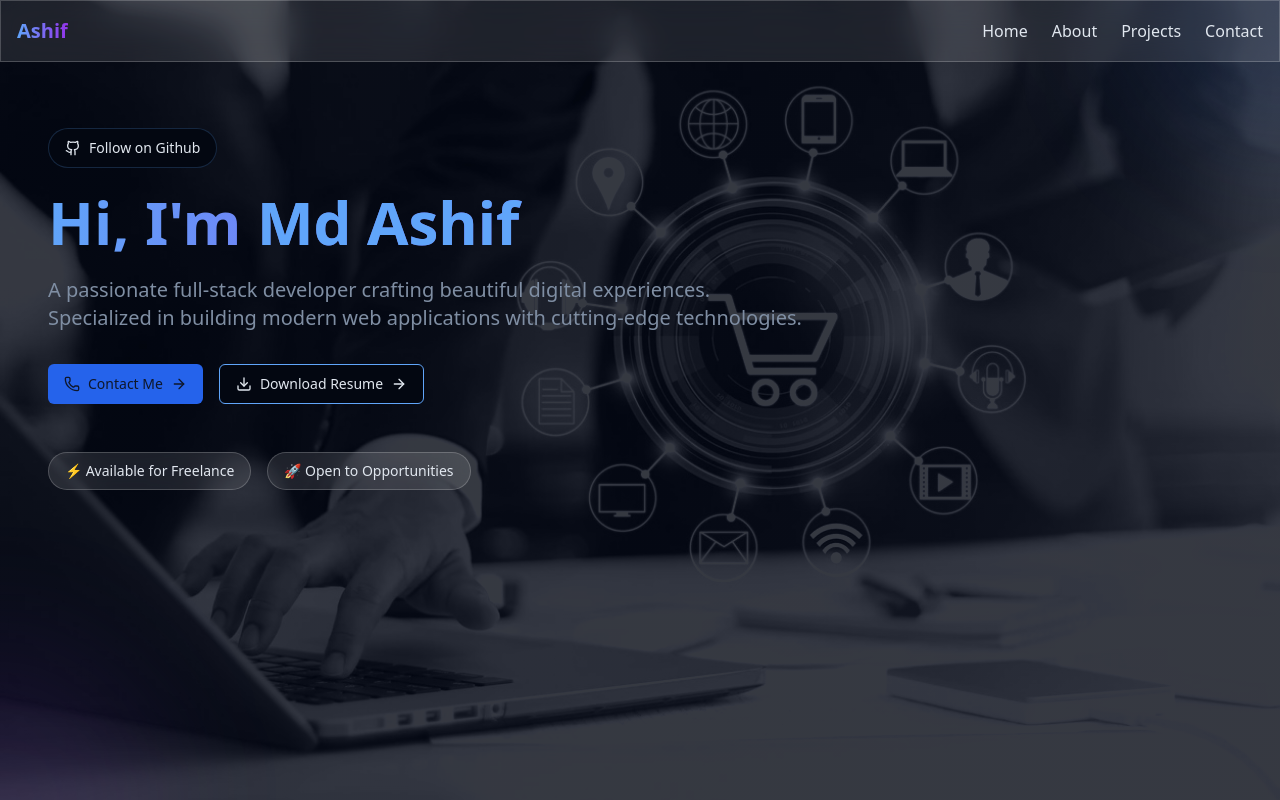
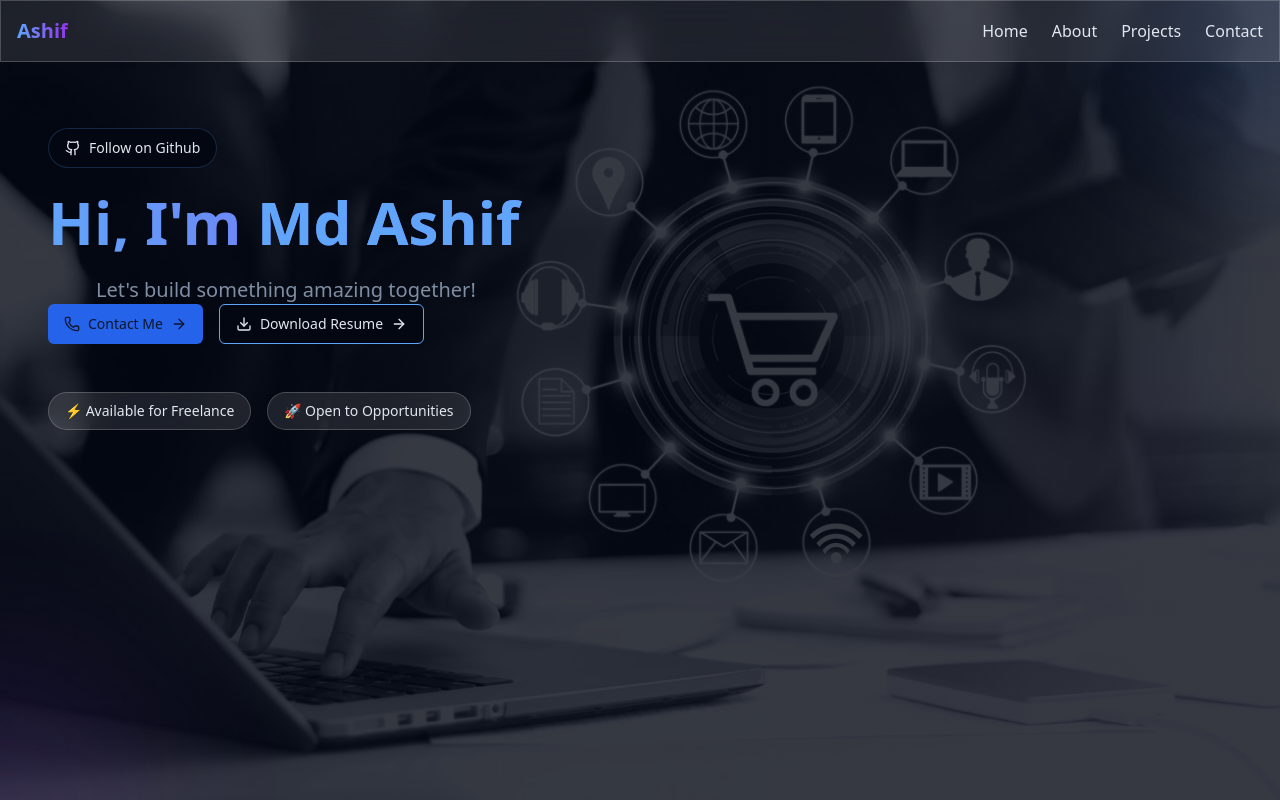
Before and after one commit to ashifreza72/portfolio, a Next.js app: page / in a window 1280 px wide. Shown: the top 800 px of the page. Built offline with nearby package versions, Linux system fonts and the light colour scheme.

Commit message:
fixed error

```diff
--- a/src/components/sections/AboutSection.tsx
+++ b/src/components/sections/AboutSection.tsx
@@ -4,7 +4,6 @@ import { Button } from '@/components/ui/button';
 import { ArrowRight, Download } from 'lucide-react';
 import Image from 'next/image';
 import { downloadResume } from '@/utils/downloadResume';
-import { Icon } from '@iconify/react';
 import { useEffect, useState, useRef } from 'react';
 import dynamic from 'next/dynamic';
 
@@ -164,8 +163,8 @@ export function AboutSection() {
           {/* Content Section */}
           <div className='space-y-6'>
             <p className='text-lg text-muted-foreground leading-relaxed'>
-              <span className='text-blue-400 font-semibold'>Hi there!</span> I'm
-              a{' '}
+              <span className='text-blue-400 font-semibold'>Hi there!</span>{' '}
+              I&apos;m a{' '}
               <span className='text-purple-400 font-semibold'>
                 Full Stack Developer
               </span>{' '}
--- a/src/components/sections/ContactSection.tsx
+++ b/src/components/sections/ContactSection.tsx
@@ -46,10 +46,9 @@ export function ContactSection() {
         <h2 className='text-3xl font-bold mb-12 gradient-text'>Get In Touch</h2>
         <div className='grid md:grid-cols-2 gap-12'>
           <div>
-            <p className='text-muted-foreground mb-6'>
-              I'm always open to new opportunities and interesting projects.
-              Feel free to reach out if you'd like to collaborate or just say
-              hi!
+            <p className='text-muted-foreground mb-8'>
+              I&apos;m currently available for freelance work. Let&apos;s build
+              something great together!
             </p>
             <div className='flex gap-4'>
               <Button
--- a/src/components/sections/HeroSection.tsx
+++ b/src/components/sections/HeroSection.tsx
@@ -1,6 +1,6 @@
 import { useState } from 'react';
 import { Button } from '@/components/ui/button';
-import { ArrowRight, Github, Phone, FileText, Download } from 'lucide-react';
+import { ArrowRight, Github, Phone, Linkedin, Download } from 'lucide-react';
 import Image from 'next/image';
 import { PDFViewer } from '@/components/PDFViewer';
 import { downloadResume } from '@/utils/downloadResume';
@@ -66,10 +66,8 @@ export function HeroSection() {
               Hi, I'm <span className='text-blue-400'>Md Ashif</span>
             </h1>
 
-            <p className='text-xl text-muted-foreground mb-8'>
-              A passionate full-stack developer crafting beautiful digital
-              experiences. Specialized in building modern web applications with
-              cutting-edge technologies.
+            <p className='text-muted-foreground text-lg md:text-xl max-w-2xl mx-auto'>
+              Let&apos;s build something amazing together!
             </p>
 
             <div className='flex flex-col sm:flex-row gap-4'>
--- a/src/components/sections/ProjectsSection.tsx
+++ b/src/components/sections/ProjectsSection.tsx
@@ -1,5 +1,5 @@
 import { Button } from '@/components/ui/button';
-import { Github, ExternalLink, Link as LinkIcon } from 'lucide-react';
+import { Github, Link as LinkIcon } from 'lucide-react';
 import Image from 'next/image';
 
 export function ProjectsSection() {
@@ -93,7 +93,7 @@ export function ProjectsSection() {
           </h2>
 
           <p className='text-lg text-muted-foreground max-w-2xl mx-auto leading-relaxed'>
-            Here are some of the projects I've worked on.{' '}
+            Here are some of the projects I&apos;ve worked on.{' '}
             <span className='text-blue-400'>Each project</span> is crafted with{' '}
             <span className='text-purple-400'>attention to detail</span> and{' '}
             <span className='text-blue-400'>best practices</span>.
```
